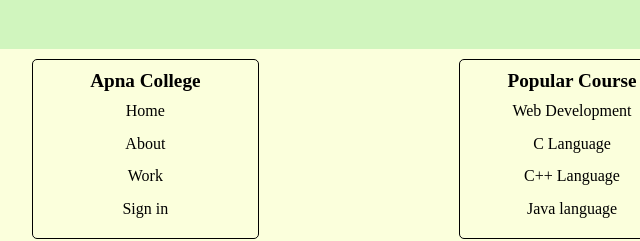
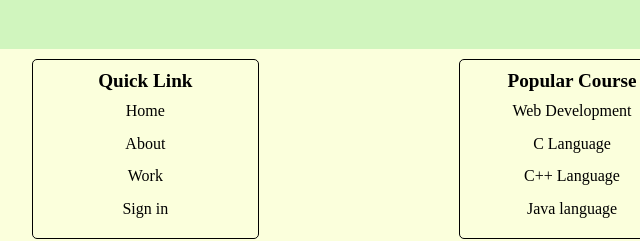
Before and after one commit to sumitgandhi2021/layout, a plain HTML site: page index.html in a window 1280 px wide. Shown: the part 553-794 px from the top of the page, 68-708 px from the left. Drawn offline with Linux system fonts and the light colour scheme.

Commit message:
Update index.html

```diff
--- a/index.html
+++ b/index.html
@@ -169,7 +169,7 @@
     </section>
     <footer>
         <div>
-            <h4>Apna College</h4>
+            <h4>Quick Link</h4>
             <a href="#"> Home </a>
             <a href="#">About</a>
             <a href="#">Work</a>
```
